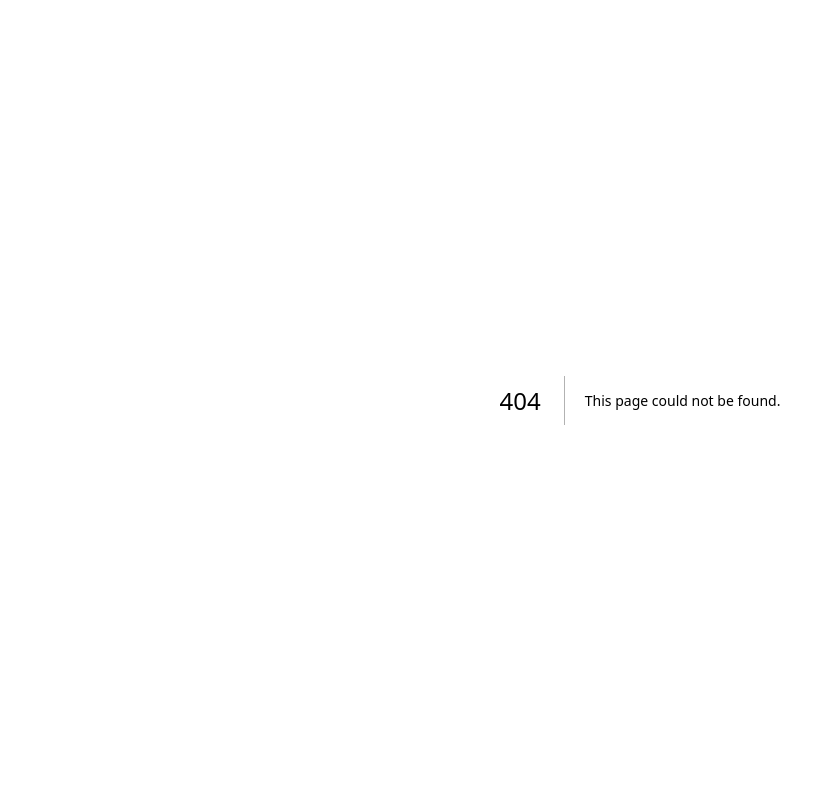
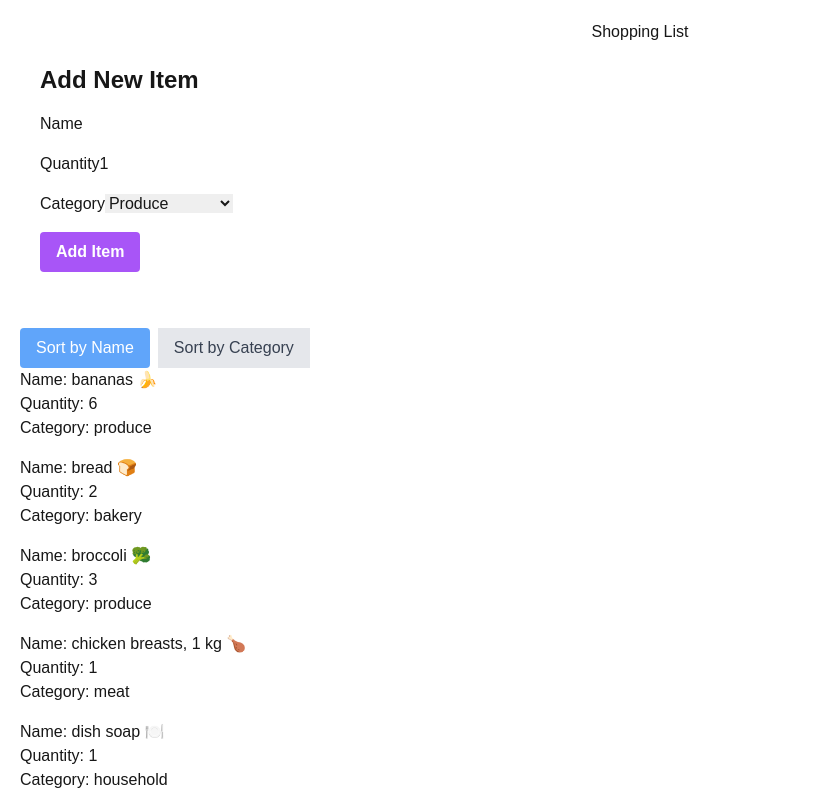
Before and after one commit to UltramateDiamond/cprg306-assignments, a Next.js app: page /week-8 in a window 1280 px wide. Before the commit this address had no page. Shown: the top 800 px of the page, without its empty margins (0-823 px from the left). Built offline with nearby package versions, Linux system fonts and the light colour scheme.

Commit message:
Week 7 copied

```diff
--- /dev/null
+++ b/app/week-8/item-list.js
@@ -0,0 +1,39 @@
+"use client"
+
+import { useState } from "react";
+import Item from "./item";
+
+
+export default function ItemList({items}){
+
+    const[sortBy, setSortBy] = useState("name");
+
+    const sortedItems = [...items].sort((a, b) => {
+        if (a[sortBy] < b[sortBy]) return -1;
+        if (a[sortBy] > b[sortBy]) return 1;
+        return 0;
+      });
+
+    return(
+        <main>
+            <button
+          className={`px-4 py-2 mr-2 ${sortBy === "name" ? "bg-blue-400 hover:bg-blue-700 active:bg-yellow-300 rounded text-white mt-5 px-4 py-2" : "bg-gray-200 text-gray-700"}`}
+          onClick={() => setSortBy("name")}
+        >
+          Sort by Name
+        </button>
+        <button
+         className={`px-4 py-2 ${sortBy === "category" ? "bg-blue-400 hover:bg-blue-700 active:bg-yellow-300 rounded text-white mt-5 px-4 py-2" : "bg-gray-200 text-gray-700"
+        }`}
+          onClick={() => setSortBy("category")}
+        >
+          Sort by Category
+        </button>
+            <ul className="space-y-4">
+        {sortedItems.map((item) => (
+          <Item key={item.id} name={item.name} quantity={item.quantity} category={item.category} />
+        ))}
+      </ul>
+        </main>
+    );
+}
--- /dev/null
+++ b/app/week-8/item.js
@@ -0,0 +1,20 @@
+"use client"
+
+import React from "react";
+
+export default function Items({name, quantity, category}){
+
+    return(
+        <li>
+            <ul>
+                <h1>Name: {name}</h1>
+            </ul>
+            <ul>
+                <h1>Quantity: {quantity}</h1>
+            </ul>
+            <ul>
+                <h1>Category: {category}</h1>
+            </ul>
+        </li>
+    );
+}
--- /dev/null
+++ b/app/week-8/items.json
@@ -0,0 +1,74 @@
+[
+    {
+      "id": "1h2GJKH12gkHG31h1H",
+      "name": "milk, 4 L 🥛",
+      "quantity": 1,
+      "category": "dairy"
+    },
+    {
+      "id": "2KJH3k2j3H1k2J3K1H",
+      "name": "bread 🍞",
+      "quantity": 2,
+      "category": "bakery"
+    },
+    {
+      "id": "3h2KJH3k2j3H1k2J3",
+      "name": "eggs, dozen 🥚",
+      "quantity": 2,
+      "category": "dairy"
+    },
+    {
+      "id": "4k2J3K1H2GJKH12gk",
+      "name": "bananas 🍌",
+      "quantity": 6,
+      "category": "produce"
+    },
+    {
+      "id": "5H1h1H2KJH3k2j3H",
+      "name": "broccoli 🥦",
+      "quantity": 3,
+      "category": "produce"
+    },
+    {
+      "id": "6H1k2J3K1H2GJKH1",
+      "name": "chicken breasts, 1 kg 🍗",
+      "quantity": 1,
+      "category": "meat"
+    },
+    {
+      "id": "7gkHG31h1H2KJH3k",
+      "name": "pasta sauce 🍝",
+      "quantity": 3,
+      "category": "canned goods"
+    },
+    {
+      "id": "8j3H1k2J3K1H2GJK",
+      "name": "spaghetti, 454 g 🍝",
+      "quantity": 2,
+      "category": "dry goods"
+    },
+    {
+      "id": "9H12gkHG31h1H2KJ",
+      "name": "toilet paper, 12 pack 🧻",
+      "quantity": 1,
+      "category": "household"
+    },
+    {
+      "id": "10H3k2j3H1k2J3K1",
+      "name": "paper towels, 6 pack",
+      "quantity": 1,
+      "category": "household"
+    },
+    {
+      "id": "11k2J3K1H2GJKH12",
+      "name": "dish soap 🍽️",
+      "quantity": 1,
+      "category": "household"
+    },
+    {
+      "id": "12GJKH12gkHG31h1",
+      "name": "hand soap 🧼",
+      "quantity": 4,
+      "category": "household"
+    }
+  ]
--- /dev/null
+++ b/app/week-8/new-items.js
@@ -0,0 +1,87 @@
+"use client";
+import { useState } from 'react';
+
+export default function NewItem({ onAddItem }) {
+  const [name, setName] = useState("");
+  const [quantity, setQuantity] = useState(1);
+  const [category, setCategory] = useState("produce");
+
+  const handleSubmit = (event) => {
+    event.preventDefault();
+
+    const item = {
+      id: Math.random().toString(36).substr(2, 9), // Generate a random string for id
+      name,
+      quantity,
+      category
+    };
+
+    onAddItem(item);
+
+    // Reset form fields
+    setName("");
+    setQuantity(1);
+    setCategory("produce");
+  };
+
+  return (
+    <div className="rounded p-5 mb-4">
+      <h2 className="text-2xl font-bold mb-4">Add New Item</h2>
+      <form onSubmit={handleSubmit}>
+        <div className="mb-4">
+          <label htmlFor="name">
+            Name
+          </label>
+          <input
+            type="text"
+            id="name"
+            value={name}
+            onChange={(e) => setName(e.target.value)}
+            required
+          />
+        </div>
+
+        <div className="mb-4">
+          <label htmlFor="quantity">
+            Quantity
+          </label>
+          <input
+            type="number"
+            id="quantity"
+            min="1"
+            max="99"
+            value={quantity}
+            onChange={(e) => setQuantity(Number(e.target.value))}
+            required
+          />
+        </div>
+
+        <div className="mb-4">
+          <label htmlFor="category">
+            Category
+          </label>
+          <select
+            id="category"
+            value={category}
+            onChange={(e) => setCategory(e.target.value)}>
+            <option value="produce">Produce</option>
+            <option value="dairy">Dairy</option>
+            <option value="bakery">Bakery</option>
+            <option value="meat">Meat</option>
+            <option value="frozen-foods">Frozen Foods</option>
+            <option value="canned-goods">Canned Goods</option>
+            <option value="dry-goods">Dry Goods</option>
+            <option value="beverages">Beverages</option>
+            <option value="snacks">Snacks</option>
+            <option value="household">Household</option>
+            <option value="other">Other</option>
+          </select>
+        </div>
+
+        <button type="submit" className="bg-purple-500 hover:bg-purple-700 text-white font-bold py-2 px-4 rounded focus:outline-none focus:shadow-outline">
+          Add Item
+        </button>
+      </form>
+    </div>
+  );
+}
--- /dev/null
+++ b/app/week-8/page.js
@@ -0,0 +1,22 @@
+"use client";
+
+import { useState } from 'react';
+import ItemList from './item-list';
+import NewItem from './new-items';
+import itemsData from './items.json';
+
+export default function Page() {
+  const [items, setItems] = useState(itemsData);
+
+  const handleAddItem = (newItem) => {
+    setItems((prevItems) => [...prevItems, { ...newItem, id: Date.now().toString() }]);
+  };
+
+  return (
+    <main className="p-5">
+      <h1 className="text-3x1 text-center">Shopping List</h1>
+      <NewItem onAddItem={handleAddItem} />
+      <ItemList items={items} />
+    </main>
+  );
+}
```
